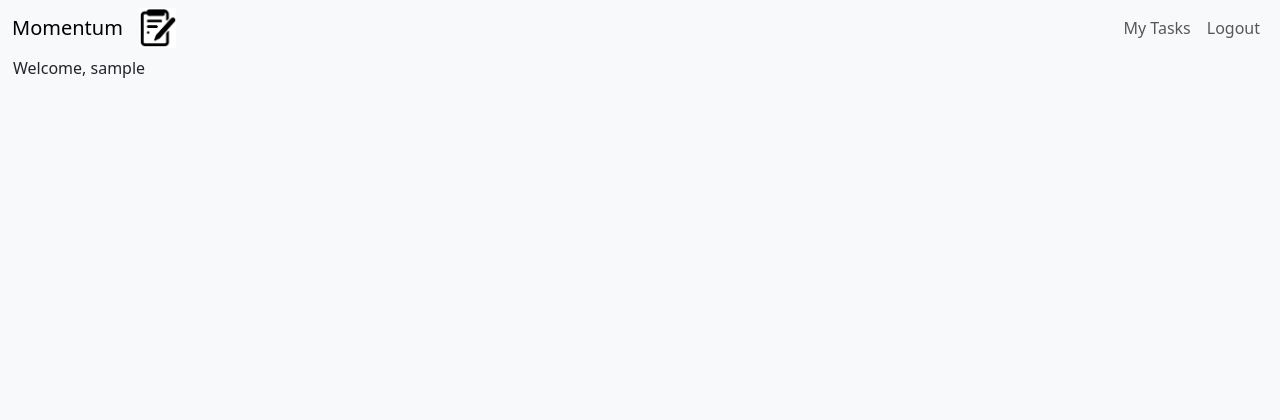
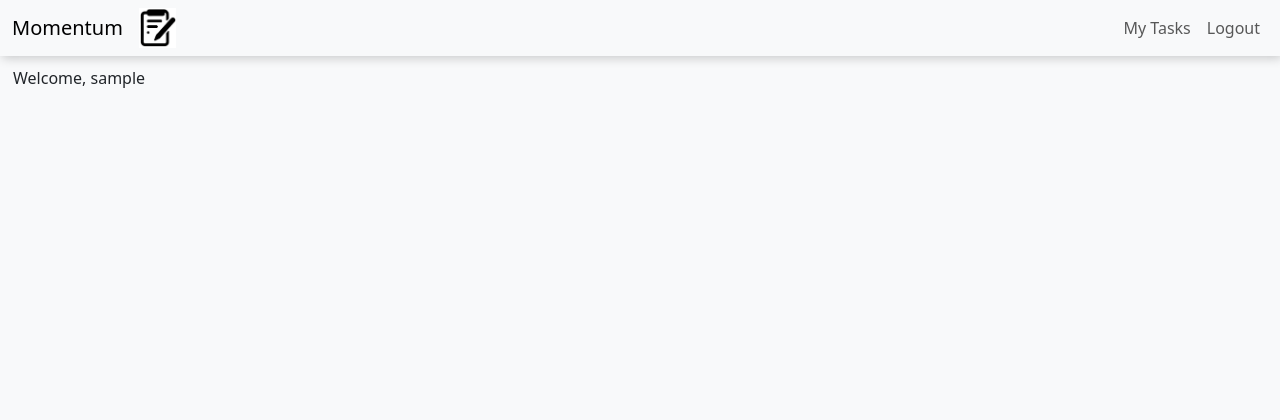
Before and after one commit to decccmcc/momentum, a Django app: template templates/index.html in a window 1280 px wide. Shown: the top 420 px of the page. Run offline with Django 4.2, Linux system fonts and the light colour scheme; the template is opened without the code that fills it, so the values that code supplies are empty; the visitor is signed in with stand-in values (Sample User, id 1); parts of the project's set-up code (start-up, migrations or seed data) failed here and were passed over; some libraries are stand-ins or nearby versions.

Commit message:
Enhance navbar and username styles with additional box shadow and margin

```diff
--- a/static/css/style.css
+++ b/static/css/style.css
@@ -14,6 +14,7 @@
 
 .navbar {
     background-color: #366fe9 !important;
+    box-shadow: 2px 2px 10px rgba(0, 0, 0, 0.2);
 }
 
 .navbar-brand,
@@ -63,6 +64,7 @@
 
 .username {
     margin-left: 13px;
+    margin-top: 10px;
 }
 
 @media (max-width: 768px) {
```
